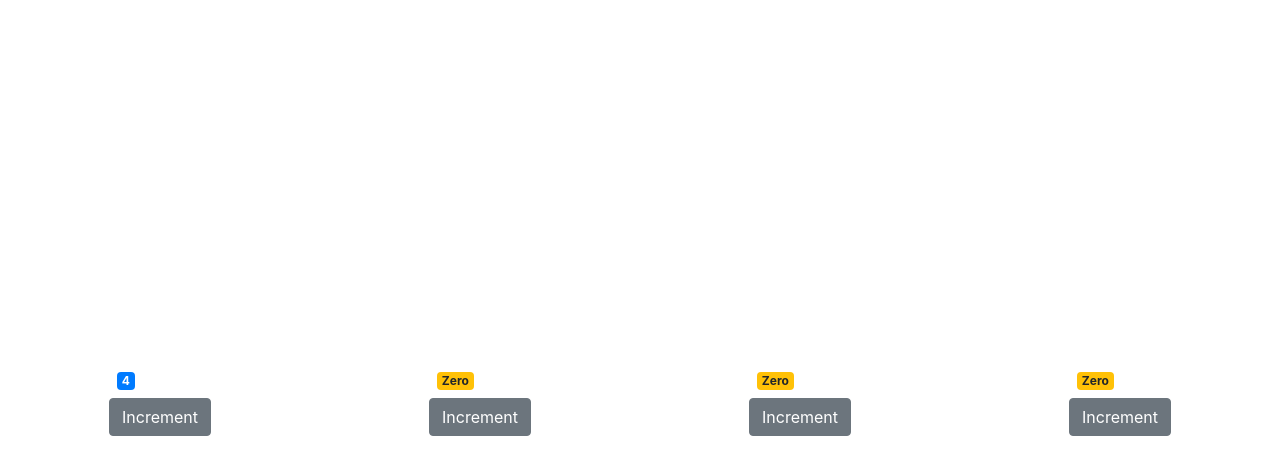
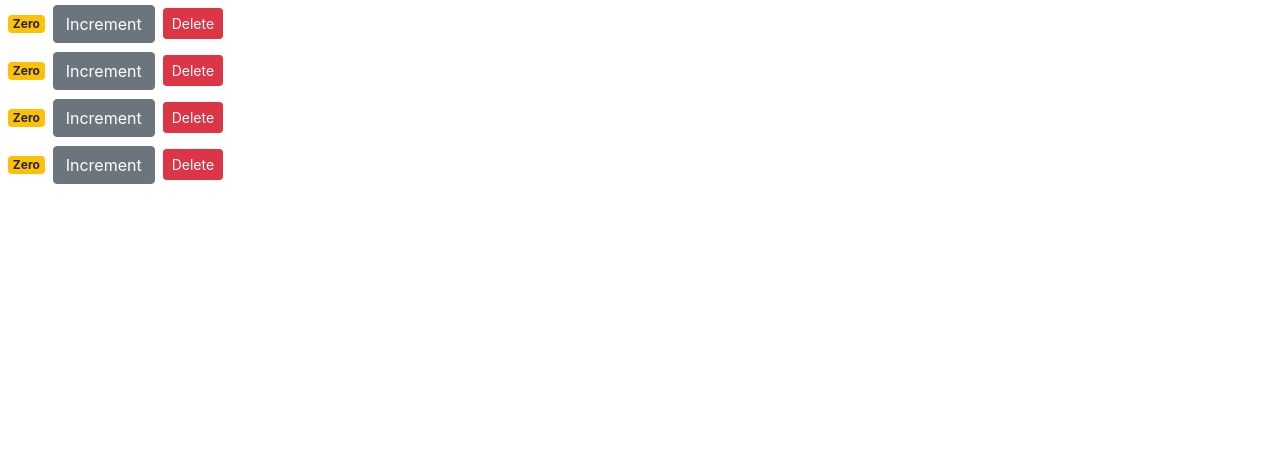
Before and after one commit to programming-zone/react-demo, a React (Create React App) app: page / in a window 1280 px wide. Shown: the top 474 px of the page. Built offline with nearby package versions, Linux system fonts and the light colour scheme.

Commit message:
add delete button

```diff
--- a/src/App.css
+++ b/src/App.css
@@ -1,6 +1,6 @@
 .App {
   min-height: 100vh;
-  display: flex;
+  /* display: flex; */
   justify-content: space-around;
   align-items: center;
 }
--- a/src/App.js
+++ b/src/App.js
@@ -5,17 +5,27 @@
 class App extends Component {
   state = {
     counters: [
-      { id: 1, value: 4 },
+      { id: 1, value: 0 },
       { id: 2, value: 0 },
       { id: 3, value: 0 },
       { id: 4, value: 0 },
     ]
    }
+
+   handleDelete = (counterId) => {
+     const counters = this.state.counters.filter(c => c.id !== counterId);
+     this.setState({counters});
+   };
+
   render() {
     return (
     <div className="App">
       {this.state.counters.map(counter => (
-        <Counter key={counter.id}  value={counter.value} id={counter.id} />
+        <Counter
+        key={counter.id}
+        onDelete={this.handleDelete}
+        value={counter.value}
+        id={counter.id} />
       ))}
     </div>
      );
--- a/src/counter.js
+++ b/src/counter.js
@@ -25,8 +25,9 @@
 
         return (
             <div>
-                <span className={this.getBadgeClasses()}>{this.formatCount()}</span><br />
+                <span className={this.getBadgeClasses()}>{this.formatCount()}</span>
                 <button className="btn btn-secondary byn-sm" onClick={this.handleIncrement}>Increment</button>
+                <button className="btn btn-danger btn-sm m-2" onClick={() => this.props.onDelete(this.props.id)} >Delete</button>
             </div>
          );
     }
```
